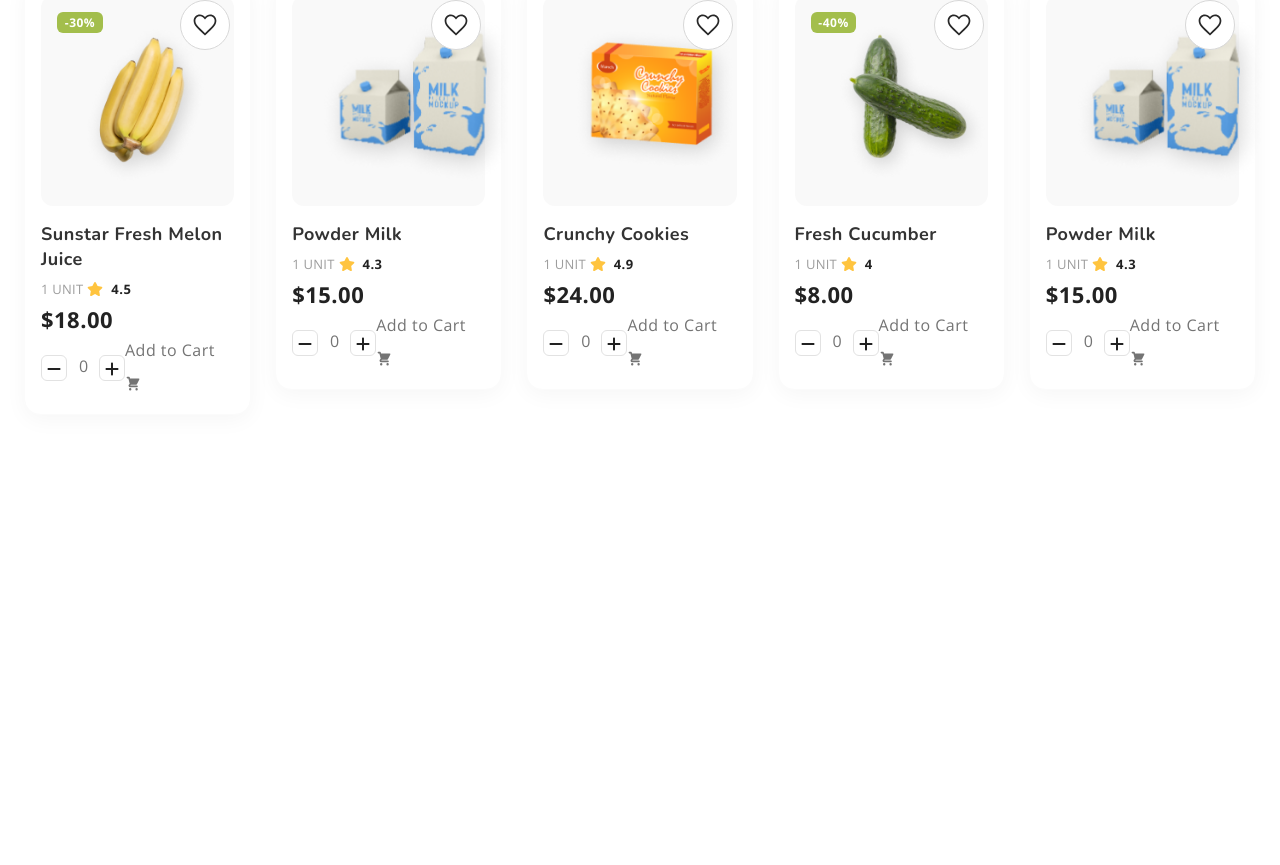
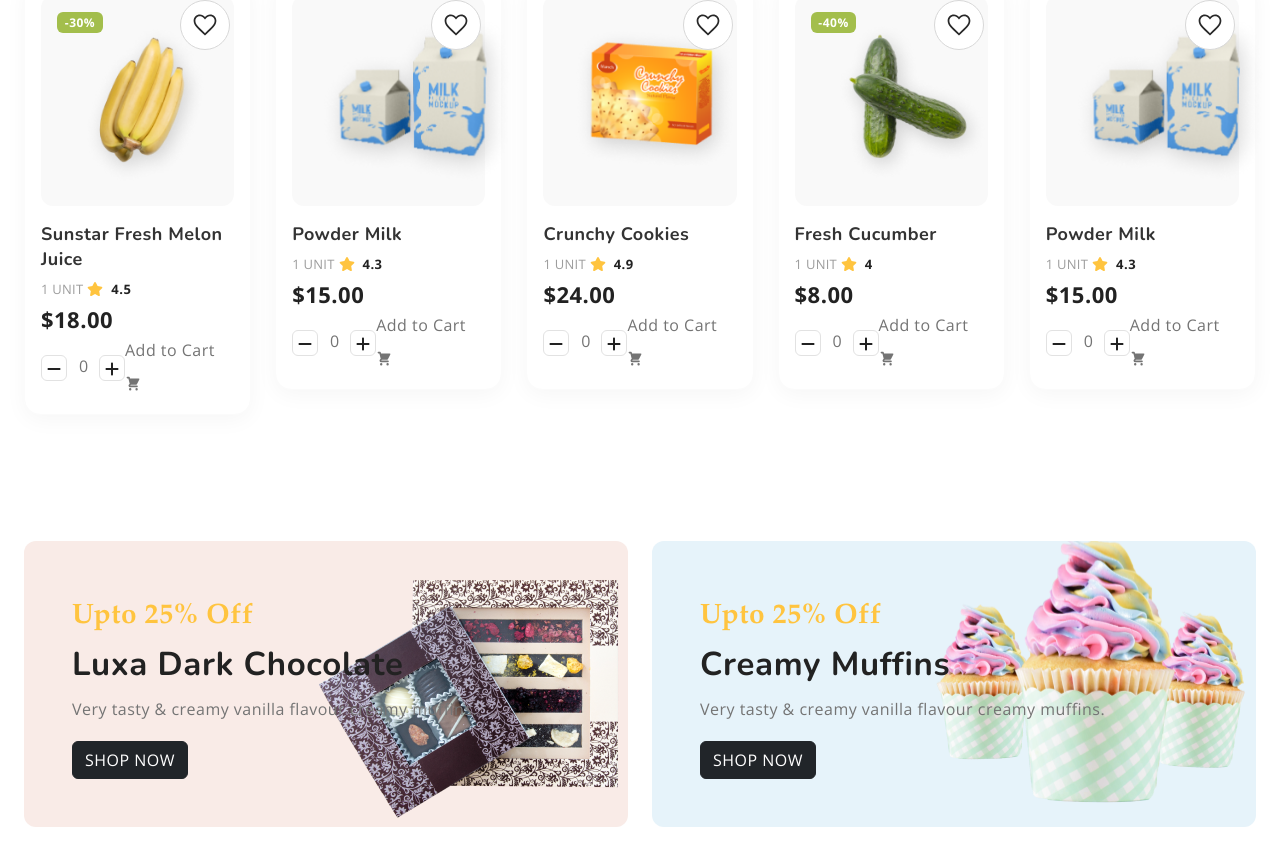
Before and after one commit to Ahmed-Tahiri/foodmart, a React (Vite) app: page / in a window 1280 px wide. Shown: the part 2391-3256 px from the top of the page. Before the commit the page ends 2884 px from the top, so only its background shows below. Built offline with nearby package versions, Linux system fonts and the light colour scheme.

Commit message:
Discount Banners Added

```diff
--- /dev/null
+++ b/src/assets/components/DiscountBanners.jsx
@@ -0,0 +1,47 @@
+import AdImage3 from './../images/ad-image-3.png';
+import AdImage4 from './../images/ad-image-4.png';
+
+export const DiscountBanners = () => {
+    return (
+        <section className="py-5">
+            <div className="container-fluid">
+                <div className="row">
+                    <div className="col-md-6">
+                        <div
+                            className="banner-ad bg-danger mb-3"
+                            style={{
+                                backgroundImage: `url(${AdImage3})`,
+                                backgroundRepeat: 'no-repeat',
+                                backgroundPosition: 'right bottom'
+                            }}
+                        >
+                            <div className="banner-content p-5">
+                                <div className="categories text-primary fs-3 fw-bold">Upto 25% Off</div>
+                                <h3 className="banner-title">Luxa Dark Chocolate</h3>
+                                <p>Very tasty & creamy vanilla flavour creamy muffins.</p>
+                                <a href="#" className="btn btn-dark text-uppercase">Shop Now</a>
+                            </div>
+                        </div>
+                    </div>
+                    <div className="col-md-6">
+                        <div
+                            className="banner-ad bg-info"
+                            style={{
+                                backgroundImage: `url(${AdImage4})`,
+                                backgroundRepeat: 'no-repeat',
+                                backgroundPosition: 'right bottom'
+                            }}
+                        >
+                            <div className="banner-content p-5">
+                                <div className="categories text-primary fs-3 fw-bold">Upto 25% Off</div>
+                                <h3 className="banner-title">Creamy Muffins</h3>
+                                <p>Very tasty & creamy vanilla flavour creamy muffins.</p>
+                                <a href="#" className="btn btn-dark text-uppercase">Shop Now</a>
+                            </div>
+                        </div>
+                    </div>
+                </div>
+            </div>
+        </section>
+    );
+};
--- a/src/assets/components/pages/Home.jsx
+++ b/src/assets/components/pages/Home.jsx
@@ -3,6 +3,7 @@ import { Header } from "../Header"
 import { CategorySlider } from "../Category";
 import { NewArrival } from "../NewArrival";
 import { TrendingProducts } from "../TrendingProducts";
+import { DiscountBanners } from "../DiscountBanners";
 
 
 export let Home = () => {
@@ -14,6 +15,7 @@ export let Home = () => {
             <CategorySlider />
             <NewArrival />
             <TrendingProducts />
+            <DiscountBanners />
         </>
     );
 }
```
